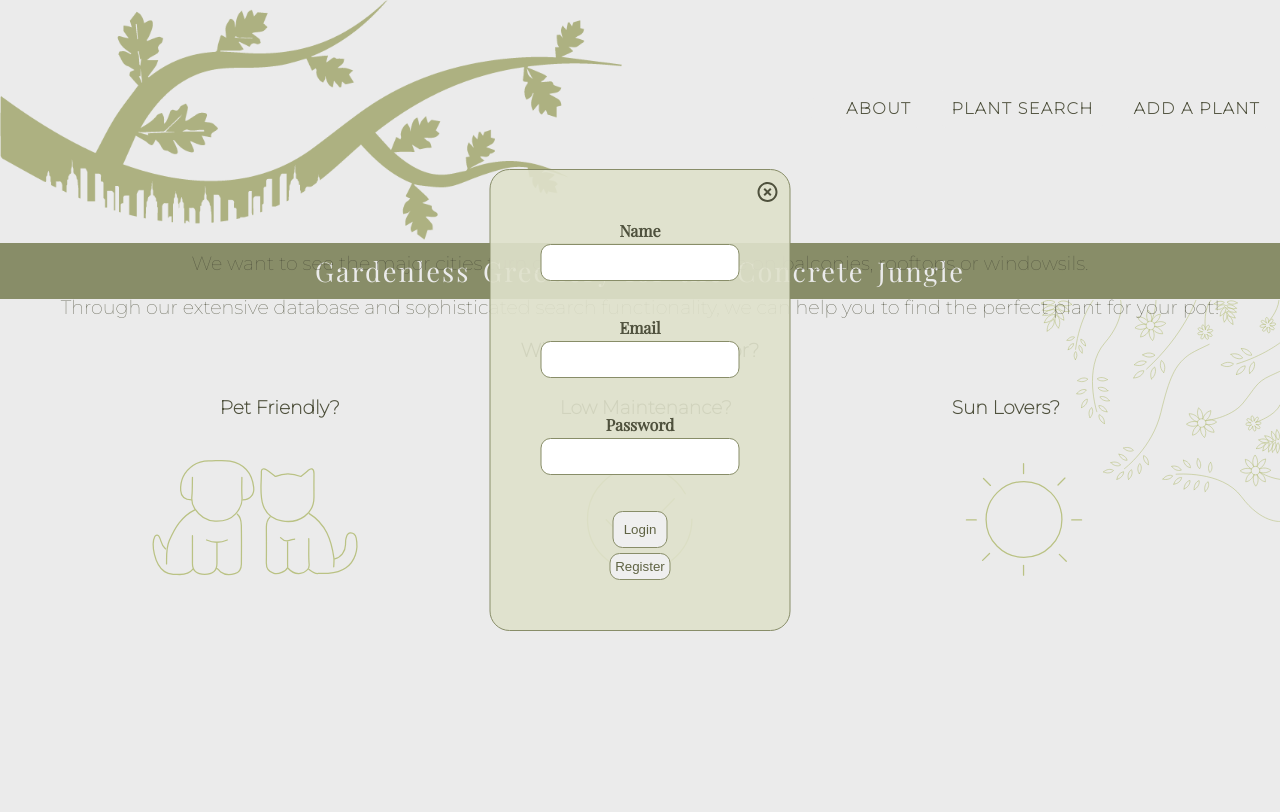
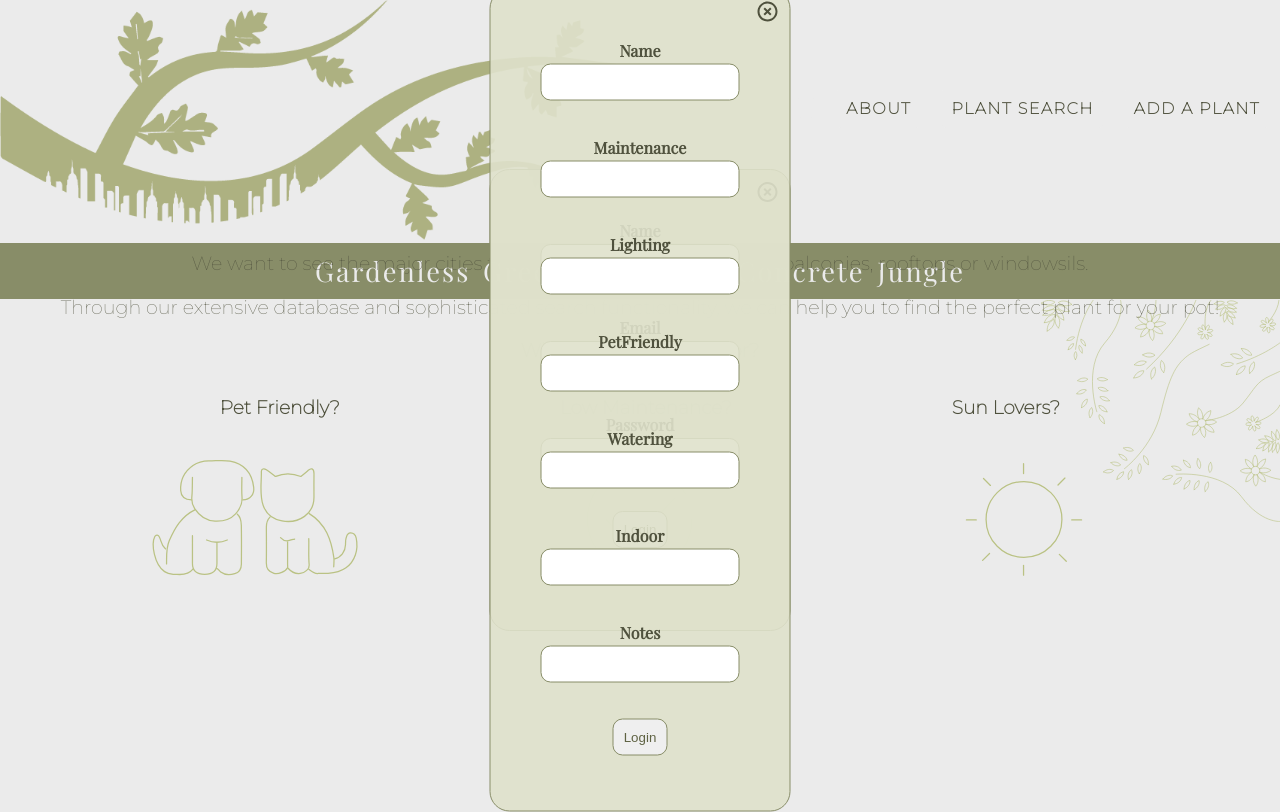
Before and after one commit to final-project-squad/cautious-carnival, a React (Create React App) app in the folder front-end/: page /about in a window 1280 px wide. Built offline with nearby package versions, Linux system fonts and the light colour scheme.

Commit message:
bug fix capitalise ADDPLANT componnet

```diff
--- a/front-end/src/components/header/header.js
+++ b/front-end/src/components/header/header.js
@@ -6,12 +6,12 @@ import { BrowserRouter as Router, Link } from "react-router-dom"
 
 import "./header.css"
 import Register from '../Login/register';
-import addPlant from '../Plants/addPlant';
+import AddPlant from '../Plants/addPlant';
 
 const Header = () => {
     return (<div>
         <Register />
-        <addPlant />
+        <AddPlant />
         <div className={"header"}>
             <div className={"menu"}>
                 {/* <img className={"header-logo"} src={Logo} alt="website logo" /> */}
```
